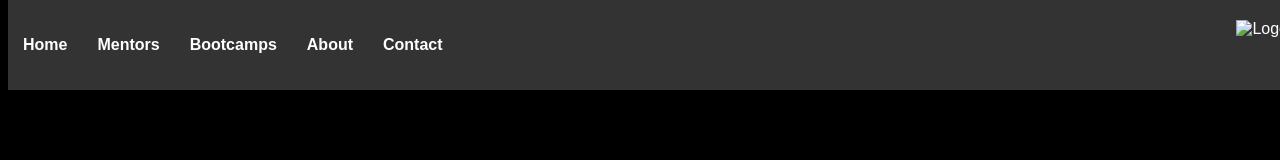
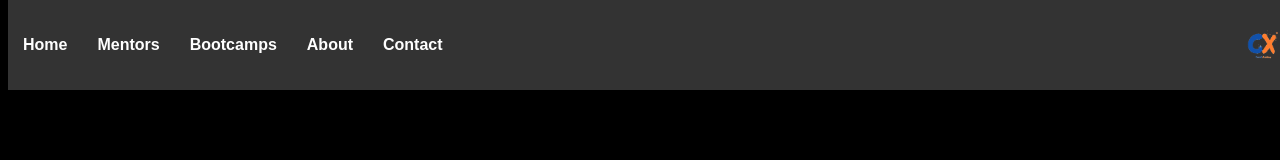
Before and after one commit to MAbdelmoati2025/ccc, a plain HTML site: page index.html in a window 1280 px wide. Shown: the top 160 px of the page. Drawn offline with Linux system fonts and the light colour scheme; a script that the page names is missing.

Commit message:
Update index.html

```diff
--- a/index.html
+++ b/index.html
@@ -19,7 +19,7 @@
                 <li><a href="#contact">Contact</a></li>
             </ul>
         </nav>
-        <img src="1234.png" alt="Logo" class="header-logo"> <!-- صورة لوجو في الشمال -->
+        <img src="New 2Project.png" alt="Logo" class="header-logo"> <!-- صورة لوجو في الشمال -->
     </header>
 
     <!-- منطقة المحتوى الرئيسي -->
```
